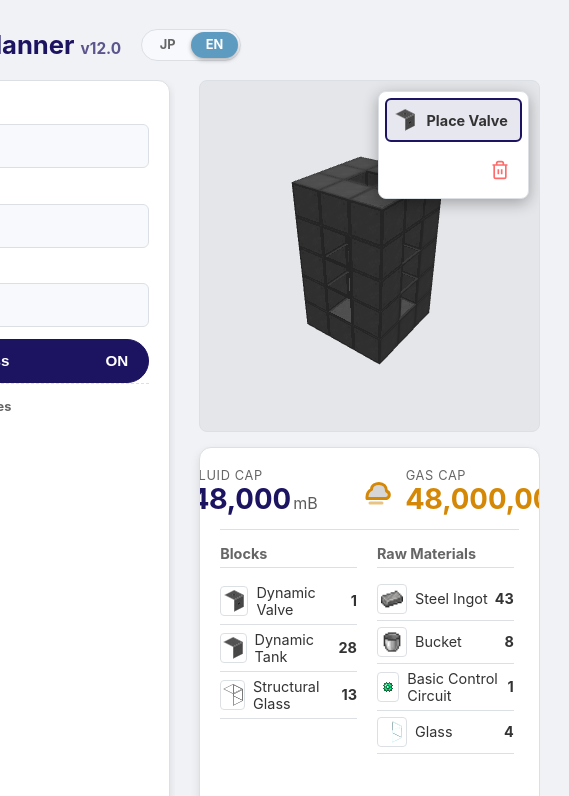
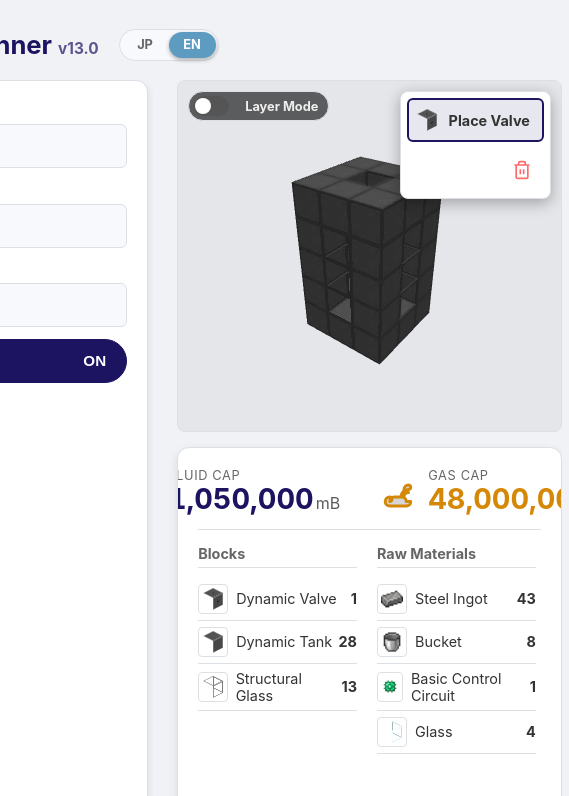
Before and after one commit to edamae-jp/mekanismmultiblocksviewer, a plain HTML site: page index.html in a window 390 px wide. Shown: the top 796 px of the page, 569 px wide, since content can reach past the window. Drawn offline with nearby package versions, Linux system fonts and the light colour scheme; animation ran at ten frames a second.

Commit message:
Add files via upload

```diff
--- a/index.html
+++ b/index.html
@@ -3,15 +3,16 @@
 <head>
     <meta charset="UTF-8">
     <meta name="viewport" content="width=device-width, initial-scale=1.0">
-    <title>Mekanism Planner v12.0</title>
+    <title>Mekanism Planner v13.0</title>
     <style>
-        /* --- デザイン規定 --- */
+        /* --- デザイン変数 --- */
         :root {
             --bg-color: #1a1a1d; --card-bg: #2d2d30; --input-bg: #1a1a1d;
             --dark-accent: #1C1361;
             --main-accent: #5d9bc0; /* Theme Blue */
             --sub-accent: #e0ac5d;  /* Theme Yellow */
-            --error-color: #ff6b6b; --success-color: #56c596;
+            --error-color: #ff6b6b; /* Red */
+            --hover-color: #2A5669;
             --highlight-text: #5d9bc0;
             --text-color: #e0e0e0; --sub-text-color: #888;
             --border-color: #444;
@@ -26,7 +27,7 @@
                 --bg-color: #f0f2f5; --card-bg: #ffffff; --input-bg: #f7f9fc;
                 --dark-accent: #1C1361; --main-accent: #5d9bc0;
                 --highlight-text: #1C1361; --text-color: #333333; --sub-text-color: #666666;
-                --border-color: #dce0e5; --error-color: #d32f2f; --success-color: #2a8a68;
+                --border-color: #dce0e5; --error-color: #d32f2f;
                 --active-tool-bg: rgba(28, 19, 97, 0.1);
                 --active-tool-border: #1C1361;
 
@@ -42,7 +43,7 @@
             display: flex; flex-direction: column; align-items: center;
         }
 
-        /* --- ヘッダー (ガタつき防止: 高さ固定) --- */
+        /* --- ヘッダー --- */
         header {
             flex: 0 0 50px; margin-bottom: 10px;
             display: flex; align-items: center; gap: 20px;
@@ -59,7 +60,7 @@
         .lang-option {
             flex: 1; text-align: center; font-size: 0.8rem; font-weight: bold;
             color: var(--sub-text-color); z-index: 2; transition: color 0.3s;
-            line-height: 26px; /* 高さ固定 */
+            line-height: 26px;
         }
         .lang-option.active { color: #fff; }
         .lang-bg {
@@ -98,7 +99,6 @@
             flex-shrink: 0;
         }
 
-        /* 入力UI */
         .input-group { margin-bottom: 12px; }
         label { display: block; margin-bottom: 6px; font-weight: bold; font-size: 0.9rem; color: var(--text-color); line-height: 1.2; }
 
@@ -117,7 +117,7 @@
             background-color: var(--dark-accent); border: 1px solid var(--dark-accent); color: #fff;
             padding: 0 20px; border-radius: 30px; cursor: pointer; font-size: 0.95rem; font-weight: bold;
             width: 100%; display: flex; justify-content: space-between; align-items: center;
-            transition: all 0.2s; margin-top: 5px; height: 44px; /* 高さ固定 */
+            transition: all 0.2s; margin-top: 5px; height: 44px;
         }
         button.toggle-btn:hover { background-color: var(--hover-color); transform: translateY(-1px); }
         button.toggle-btn.inactive { background-color: transparent; color: var(--text-color); border-color: var(--border-color); }
@@ -129,6 +129,42 @@
         }
         #three-canvas { width: 100%; height: 100%; outline: none; cursor: default; }
 
+        /* レイヤーモードスイッチ (左上) */
+        .layer-mode-switch {
+            position: absolute; top: 10px; left: 10px; z-index: 10;
+            display: flex; align-items: center; gap: 8px;
+            background: rgba(0,0,0,0.6); padding: 4px 10px 4px 4px; border-radius: 20px;
+            border: 1px solid var(--border-color); backdrop-filter: blur(4px);
+        }
+        .switch-knob {
+            width: 36px; height: 20px; background: #555; border-radius: 10px;
+            position: relative; cursor: pointer; transition: background 0.3s;
+        }
+        .switch-knob::after {
+            content:''; position: absolute; top: 2px; left: 2px; width: 16px; height: 16px;
+            background: #fff; border-radius: 50%; transition: transform 0.3s;
+        }
+        .switch-knob.active { background: var(--main-accent); }
+        .switch-knob.active::after { transform: translateX(16px); }
+        .switch-label { font-size: 0.8rem; font-weight: bold; color: #eee; user-select: none; }
+
+        /* レイヤーコントローラー (中央下) */
+        .layer-control {
+            position: absolute; bottom: 15px; left: 50%; transform: translateX(-50%);
+            background: rgba(0,0,0,0.7); padding: 8px 16px; border-radius: 20px;
+            display: flex; align-items: center; gap: 15px; backdrop-filter: blur(4px);
+            border: 1px solid var(--border-color); box-shadow: 0 4px 10px rgba(0,0,0,0.3);
+            z-index: 10;
+        }
+        .layer-slider { width: 140px; accent-color: var(--main-accent); cursor: pointer; }
+        .layer-text { font-size: 0.85rem; color: #fff; font-weight: bold; white-space: nowrap; }
+        .ghost-btn {
+            background: transparent; border: 1px solid #aaa; color: #aaa;
+            border-radius: 4px; padding: 2px 6px; font-size: 0.75rem; cursor: pointer;
+            transition: all 0.2s;
+        }
+        .ghost-btn.active { border-color: var(--main-accent); color: var(--main-accent); background: rgba(93, 155, 192, 0.2); }
+
         /* ツールパレット */
         .palette {
             position: absolute; top: 10px; right: 10px;
@@ -136,7 +172,6 @@
             border-radius: 8px; padding: 6px; display: flex; flex-direction: column; gap: 6px;
             box-shadow: 0 4px 15px rgba(0,0,0,0.3); align-items: flex-end;
         }
-
         .tool-btn {
             height: 40px; min-width: 40px; padding: 0;
             border: 2px solid transparent; border-radius: 6px; cursor: pointer;
@@ -159,7 +194,6 @@
 
         /* 結果エリア */
         .result-card { flex: 1; display: flex; flex-direction: column; overflow: hidden; }
-
         .capacity-header {
             flex: 0 0 auto; display: flex; gap: 40px; justify-content: center;
             border-bottom: 1px solid var(--border-color); padding-bottom: 15px; margin-bottom: 10px;
@@ -167,7 +201,6 @@
         .cap-item { display: flex; align-items: center; gap: 12px; cursor: pointer; user-select: none; transition: opacity 0.2s; }
         .cap-item:hover { opacity: 0.8; }
         .cap-icon { width: 36px; height: 36px; flex-shrink: 0; }
-
         .cap-val { font-size: 1.8rem; font-weight: bold; line-height: 1; font-feature-settings: "tnum"; }
         .cap-label { font-size: 0.8rem; color: var(--sub-text-color); text-transform: uppercase; letter-spacing: 0.05em; margin-bottom: 2px; }
         .val-fluid { color: var(--fluid-color); }
@@ -177,7 +210,6 @@
         .result-scroll-area { flex: 1; overflow-y: auto; padding-right: 5px; }
         .result-scroll-area::-webkit-scrollbar { width: 4px; }
         .result-scroll-area::-webkit-scrollbar-thumb { background-color: var(--border-color); border-radius: 2px; }
-
         .result-split-layout { display: grid; grid-template-columns: 1fr 1fr; gap: 20px; }
         .result-column h3 { font-size: 0.9rem; color: var(--sub-text-color); margin: 5px 0 10px; border-bottom: 1px solid var(--border-color); padding-bottom: 5px; }
 
@@ -204,19 +236,6 @@
         .toast-msg.show { opacity: 1; }
         .toast-msg.persistent { background: rgba(255, 165, 0, 0.9); color: #fff; pointer-events: auto; }
 
-        .experimental-section { margin-top: auto; padding-top: 15px; border-top: 1px dashed var(--border-color); }
-        .exp-title { font-size: 0.8rem; color: var(--sub-text-color); margin-bottom: 8px; font-weight: bold; }
-        .form-check { display: flex; align-items: center; gap: 8px; margin-bottom: 5px; font-size: 0.85rem; cursor: pointer; }
-
-        .layer-control {
-            position: absolute; bottom: 15px; left: 50%; transform: translateX(-50%);
-            background: rgba(0,0,0,0.7); padding: 8px 16px; border-radius: 20px;
-            display: flex; align-items: center; gap: 12px; backdrop-filter: blur(4px);
-            border: 1px solid var(--border-color); box-shadow: 0 4px 10px rgba(0,0,0,0.3);
-        }
-        .layer-slider { width: 140px; accent-color: var(--main-accent); cursor: pointer; }
-        .layer-text { font-size: 0.8rem; color: #fff; font-weight: bold; white-space: nowrap; }
-
         .footer-signature {
             position: fixed; bottom: 10px; right: 15px;
             font-size: 0.85rem; color: #2A5669; font-weight: bold; opacity: 0.9;
@@ -229,7 +248,7 @@
 
 <div id="app" style="height: 100%; display: flex; flex-direction: column;">
     <header>
-        <h1>Mekanism Planner <small style="font-size: 0.6em; opacity: 0.7;">v12.0</small></h1>
+        <h1>Mekanism Planner <small style="font-size: 0.6em; opacity: 0.7;">v13.0</small></h1>
 
         <div class="lang-switch" :data-lang="lang" @click="toggleLang">
             <div class="lang-bg"></div>
@@ -264,19 +283,17 @@
                     <span>{{ t('glassToggle') }}</span>
                     <span>{{ useGlass ? 'ON' : 'OFF' }}</span>
                 </button>
-
-                <div class="experimental-section">
-                    <div class="exp-title">{{ t('expFeatures') }}</div>
-                    <label class="form-check">
-                        <input type="checkbox" v-model="useLayers"> {{ t('sliceTool') }}
-                    </label>
-                </div>
             </div>
         </div>
 
         <div class="panel-right">
             <div class="view-wrapper">
                 <div id="three-canvas"></div>
+
+                <div class="layer-mode-switch" @click="toggleLayerMode">
+                    <div class="switch-knob" :class="{ active: isLayerMode }"></div>
+                    <div class="switch-label" style="margin-left: 8px;">{{ t('layerMode') }}</div>
+                </div>
 
                 <div class="palette">
                     <div v-for="tool in tools" :key="tool.id"
@@ -296,9 +313,10 @@
                     </div>
                 </div>
 
-                <div v-if="useLayers" class="layer-control">
-                    <span class="layer-text">Y-Limit: {{ layerLevel }}</span>
+                <div v-if="isLayerMode" class="layer-control">
+                    <span class="layer-text">Layer: {{ layerLevel }}</span>
                     <input type="range" class="layer-slider" v-model.number="layerLevel" min="1" :max="dims.y">
+                    <button class="ghost-btn" :class="{ active: showGhost }" @click="showGhost = !showGhost">Ghost</button>
                 </div>
 
                 <div class="error-container">
@@ -315,17 +333,16 @@
                         </svg>
                         <div>
                             <div class="cap-label">{{ t('fluidCap') }}</div>
-                            <div class="cap-val val-fluid">{{ getFormattedCap(volume * 16000, 'fluid') }}<span class="unit">{{ getUnit('fluid') }}</span></div>
+                            <div class="cap-val val-fluid">{{ getFormattedCap(volume * fluidPerTank, 'fluid') }}<span class="unit">{{ getUnit('fluid') }}</span></div>
                         </div>
                     </div>
                     <div class="cap-item" @click="cycleUnit('gas')" title="Change Unit">
                         <svg class="cap-icon" viewBox="0 0 24 24" fill="none" stroke="var(--gas-color)" stroke-width="2" stroke-linecap="round" stroke-linejoin="round">
-                            <path d="M6 16c0-2.5 1-4 3-5 0-3 3-4 5-4 3 0 5 2 5 5 2.5 1 2.5 4 0 5H6z" fill="currentColor" fill-opacity="0.2"/>
-                            <path d="M8 20h8" opacity="0.5"/>
+                            <path d="M17.5 19c0-1.7-1.3-3-3-3h-5c-1.7 0-3 1.3-3 3 .8 0 1.5-.7 1.5-1.5S7.2 16 6.5 16c-1.7 0-3 1.3-3 3s1.3 3 3 3h11c1.7 0 3-1.3 3-3z M19 13c-1.7 0-3 1.3-3 3h-2c0-2.8 2.2-5 5-5 .8 0 1.5-.7 1.5-1.5S19.7 8 19 8c-1.7 0-3 1.3-3 3 .8 0 1.5.7 1.5 1.5s-.7 1.5-1.5 1.5" fill="currentColor" fill-opacity="0.2"/>
                         </svg>
                         <div>
                             <div class="cap-label">{{ t('gasCap') }}</div>
-                            <div class="cap-val val-gas">{{ getFormattedCap(volume * 16000000, 'gas') }}<span class="unit">{{ getUnit('gas') }}</span></div>
+                            <div class="cap-val val-gas">{{ getFormattedCap(volume * gasPerTank, 'gas') }}<span class="unit">{{ getUnit('gas') }}</span></div>
                         </div>
                     </div>
                 </div>
@@ -383,6 +400,13 @@
 
     createApp({
         setup() {
+            // --- Config ---
+            // Mekanism v10 Defaults:
+            // Fluid: 350 buckets (350,000 mB) per volume block
+            // Gas: 16,000 buckets (16,000,000 mB) per volume block
+            const fluidPerTank = 350000;
+            const gasPerTank = 16000000;
+
             const dims = ref({ x: 3, y: 5, z: 3 });
             const useGlass = ref(true);
             const valveCoords = ref(new Set());
@@ -393,26 +417,23 @@
             const lang = ref('jp');
             const toggleLang = () => { lang.value = lang.value === 'jp' ? 'en' : 'jp'; };
 
-            const useLayers = ref(false);
-            const layerLevel = ref(5);
+            // Layer Mode
+            const isLayerMode = ref(false);
+            const toggleLayerMode = () => { isLayerMode.value = !isLayerMode.value; updateMesh(); };
+            const layerLevel = ref(1); // 1-based (1..height)
+            const showGhost = ref(false);
 
-            // 単位状態: 0=mB, 1=B, 2=kB, 3=MB
+            // Units
             const unitStates = reactive({ fluid: 0, gas: 0 });
             const cycleUnit = (type) => { unitStates[type] = (unitStates[type] + 1) % 4; };
-            const getUnit = (type) => {
-                const units = ['mB', 'B', 'kB', 'MB'];
-                return units[unitStates[type]];
-            };
+            const getUnit = (type) => ['mB', 'B', 'kB', 'MB'][unitStates[type]];
             const getFormattedCap = (val, type) => {
                 const s = unitStates[type];
                 let v = val;
-                if(s===1) v /= 1000;
-                else if(s===2) v /= 1000000;
-                else if(s===3) v /= 1000000000;
+                if(s===1) v /= 1000; else if(s===2) v /= 1000000; else if(s===3) v /= 1000000000;
                 return v.toLocaleString();
             };
 
-            // 辞書
             const dictionary = {
                 jp: {
                     width: '幅 X', depth: '奥行 Z', height: '高さ Y',
@@ -420,10 +441,10 @@
                     reset: 'リセット',
                     fluidCap: '液体容量', gasCap: 'ガス容量',
                     blocks: 'ブロック構成', materials: '必要原材料',
-                    expFeatures: '実験的機能 (Beta)',
-                    sliceTool: 'スライスツール (断面)',
+                    layerMode: 'Layer Mode',
                     errFrame: 'フレームには設置できません',
                     errNoValve: 'バルブが設置されていません',
+                    errAir: 'ここには設置できません (空洞)',
                     confirmReset: '配置されたバルブをすべて削除しますか？',
                     toolValve: 'バルブ設置',
                     // Items
@@ -436,10 +457,10 @@
                     reset: 'Reset All',
                     fluidCap: 'Fluid Cap', gasCap: 'Gas Cap',
                     blocks: 'Blocks', materials: 'Raw Materials',
-                    expFeatures: 'Experimental Features',
-                    sliceTool: 'Slicing Tool',
+                    layerMode: 'Layer Mode',
                     errFrame: 'Cannot place on frame',
                     errNoValve: 'No valves placed',
+                    errAir: 'Cannot place here (Air)',
                     confirmReset: 'Delete all valves?',
                     toolValve: 'Place Valve',
                     // Items
@@ -635,15 +656,15 @@
                         const tool = tools.find(t => t.id === currentTool.value);
                         if (tool) {
                             if (tool.allowedOn.includes(type)) {
-                                highlightMesh.material.color.setHex(0x5d9bc0); // Blue
+                                highlightMesh.material.color.setHex(0x5d9bc0); // Blue (Place)
                                 highlightMesh.visible = true;
                                 renderer.domElement.style.cursor = 'pointer';
                             } else if (type === 'valve') {
-                                highlightMesh.material.color.setHex(0xe0ac5d); // Yellow
+                                highlightMesh.material.color.setHex(0xe0ac5d); // Yellow (Delete)
                                 highlightMesh.visible = true;
                                 renderer.domElement.style.cursor = 'pointer';
                             } else {
-                                highlightMesh.material.color.setHex(0xff6b6b); // Red
+                                highlightMesh.material.color.setHex(0xff6b6b); // Red (Forbid)
                                 highlightMesh.visible = true;
                                 renderer.domElement.style.cursor = 'default';
                             }
@@ -677,6 +698,7 @@
                             valveCoords.value.add(coordKey);
                             updateMesh();
                         } else if (type === 'frame') { showToast('errFrame'); }
+                        else if (type === 'air') { showToast('errAir'); }
                     } else if (event.button === 2) {
                         if (type === 'valve') {
                             valveCoords.value.delete(coordKey);
@@ -694,13 +716,22 @@
                 interactiveMeshes = [];
 
                 const { x, y, z } = dims.value;
-                const maxY = useLayers.value ? layerLevel.value : y;
-                const frames=[], walls=[], valves=[];
-                const frameCoords=[], wallCoords=[], valveCoordsArr=[];
+                const targetY = layerLevel.value - 1; // 0-based index of layer
+                const ghostMat = new THREE.MeshLambertMaterial({ color: 0x888888, transparent: true, opacity: 0.1, depthWrite: false });
+
+                const frames=[], walls=[], valves=[], airs=[], ghostFrames=[], ghostWalls=[], ghostValves=[];
+                const frameCoords=[], wallCoords=[], valveCoordsArr=[], airCoords=[], ghostFrameCoords=[], ghostWallCoords=[], ghostValveCoords=[];
 
                 for(let ix=0; ix<x; ix++) {
                     for(let iy=0; iy<y; iy++) {
-                        if (iy >= maxY) continue;
+
+                        // Layer Mode Logic
+                        let isGhost = false;
+                        if (isLayerMode.value && iy !== targetY) {
+                            if (!showGhost.value) continue;
+                            isGhost = true;
+                        }
+
                         for(let iz=0; iz<z; iz++) {
                             const posX = ix - (x-1)/2;
                             const posY = iy - (y-1)/2;
@@ -712,12 +743,20 @@
                             const coordKey = `${ix},${iy},${iz}`;
 
                             if (edgeCount >= 2) {
-                                frames.push(mat); frameCoords.push({ ...coordObj, type: 'frame' });
+                                if(isGhost) { ghostFrames.push(mat); ghostFrameCoords.push({ ...coordObj, type: 'frame' }); }
+                                else { frames.push(mat); frameCoords.push({ ...coordObj, type: 'frame' }); }
                             } else if (edgeCount === 1) {
                                 if (valveCoords.value.has(coordKey)) {
-                                    valves.push(mat); valveCoordsArr.push({ ...coordObj, type: 'valve' });
+                                    if(isGhost) { ghostValves.push(mat); ghostValveCoords.push({ ...coordObj, type: 'valve' }); }
+                                    else { valves.push(mat); valveCoordsArr.push({ ...coordObj, type: 'valve' }); }
                                 } else {
-                                    walls.push(mat); wallCoords.push({ ...coordObj, type: 'wall' });
+                                    if(isGhost) { ghostWalls.push(mat); ghostWallCoords.push({ ...coordObj, type: 'wall' }); }
+                                    else { walls.push(mat); wallCoords.push({ ...coordObj, type: 'wall' }); }
+                                }
+                            } else {
+                                // Air (Internal) - Only create interactive mesh for active layer
+                                if (!isGhost && isLayerMode.value) {
+                                    airs.push(mat); airCoords.push({ ...coordObj, type: 'air' });
                                 }
                             }
                         }
@@ -725,15 +764,25 @@
                 }
 
                 const geo = new THREE.BoxGeometry(1,1,1);
-                const makeMesh = (list, tex, coords, isGlass=false, isValve=false) => {
+
+                // Helper to create mesh
+                const create = (list, tex, coords, type, isGhost=false) => {
                     if(!list.length) return;
-                    const mat = new THREE.MeshLambertMaterial({ color: tex ? 0xffffff : 0x555555, map: tex });
-                    if(isGlass && useGlass.value) {
-                         mat.color.setHex(tex ? 0xffffff : 0x5d9bc0);
-                         mat.transparent = true; mat.opacity = tex ? 1.0 : 0.3;
-                         mat.side = THREE.DoubleSide; mat.depthWrite = false;
-                    } else if (isValve) {
-                         mat.color.setHex(tex ? 0xffffff : 0xaa8800);
+                    let mat;
+                    if (isGhost) {
+                        mat = ghostMat.clone();
+                    } else if (type === 'air') {
+                        mat = new THREE.MeshBasicMaterial({ visible: false }); // Invisible but raycastable? No, Three.js raycaster ignores invisible.
+                        mat = new THREE.MeshBasicMaterial({ color: 0x000000, transparent: true, opacity: 0.05, depthWrite: false }); // Faint hint
+                    } else {
+                        mat = new THREE.MeshLambertMaterial({ color: tex ? 0xffffff : 0x555555, map: tex });
+                        if(type==='wall' && useGlass.value) {
+                             mat.color.setHex(tex ? 0xffffff : 0x5d9bc0);
+                             mat.transparent = true; mat.opacity = tex ? 1.0 : 0.3;
+                             mat.side = THREE.DoubleSide; mat.depthWrite = false;
+                        } else if (type==='valve') {
+                             mat.color.setHex(tex ? 0xffffff : 0xaa8800);
+                        }
                     }
                     const mesh = new THREE.InstancedMesh(geo, mat, list.length);
                     list.forEach((m,i)=>mesh.setMatrixAt(i,m));
@@ -742,9 +791,15 @@
                     interactiveMeshes.push(mesh);
                 };
 
-                makeMesh(frames, textures.tank, frameCoords);
-                makeMesh(valves, textures.valve, valveCoordsArr, false, true);
-                makeMesh(walls, useGlass.value ? textures.glass : textures.tank, wallCoords, true);
+                create(frames, textures.tank, frameCoords, 'frame');
+                create(valves, textures.valve, valveCoordsArr, 'valve');
+                create(walls, useGlass.value ? textures.glass : textures.tank, wallCoords, 'wall');
+                create(airs, null, airCoords, 'air');
+
+                // Ghosts
+                create(ghostFrames, null, ghostFrameCoords, 'frame', true);
+                create(ghostValves, null, ghostValveCoords, 'valve', true);
+                create(ghostWalls, null, ghostWallCoords, 'wall', true);
             };
 
             const animate = () => { requestAnimationFrame(animate); controls.update(); renderer.render(scene, camera); };
@@ -754,14 +809,14 @@
                 if(layerLevel.value > dims.value.y) layerLevel.value = dims.value.y;
                 updateMesh();
             }, { deep: true });
-            watch([useGlass, useLayers, layerLevel], updateMesh);
+            watch([useGlass, isLayerMode, layerLevel, showGhost], updateMesh);
 
             onMounted(() => {
                 const browserLang = navigator.language || navigator.userLanguage;
                 if (!browserLang.startsWith('ja')) lang.value = 'en';
 
-                // 初期バルブ位置: "1,0,0" = 中央, 下, 手前 (x=1, y=0, z=0) 3x3x3の場合
-                // インデックス基準なので、サイズが変わっても "1,0,0" は常に「左から2番目、一番下、一番手前」
+                // 初期配置: 手前・中央・下 "1,0,0" (3x3x3の場合)
+                // サイズが3x5x3なら x=1, y=0, z=0
                 valveCoords.value.add("1,0,0");
 
                 initThree();
@@ -776,8 +831,9 @@
                 handleWheel, toastMessage, persistentError, isBlock,
                 currentTool, tools, selectTool, resetAll,
                 lang, toggleLang, t,
-                useLayers, layerLevel,
-                cycleUnit, getUnit, getFormattedCap
+                fluidPerTank, gasPerTank,
+                cycleUnit, getUnit, getFormattedCap,
+                isLayerMode, toggleLayerMode, layerLevel, showGhost
             };
         }
     }).mount('#app');
```
